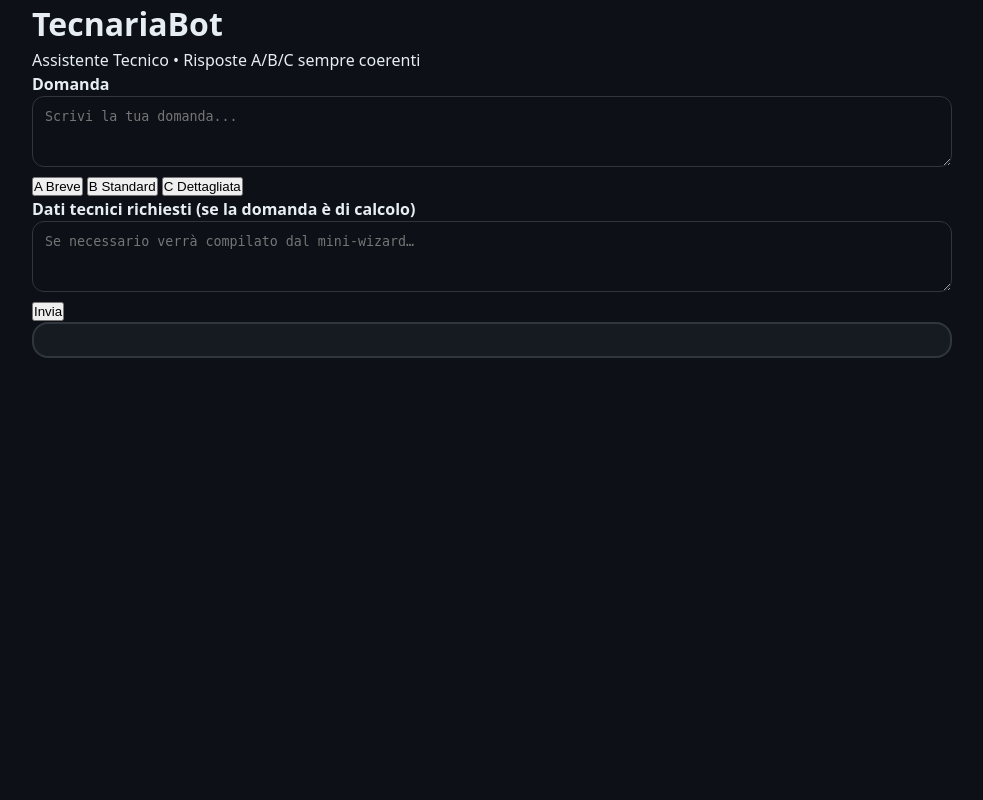
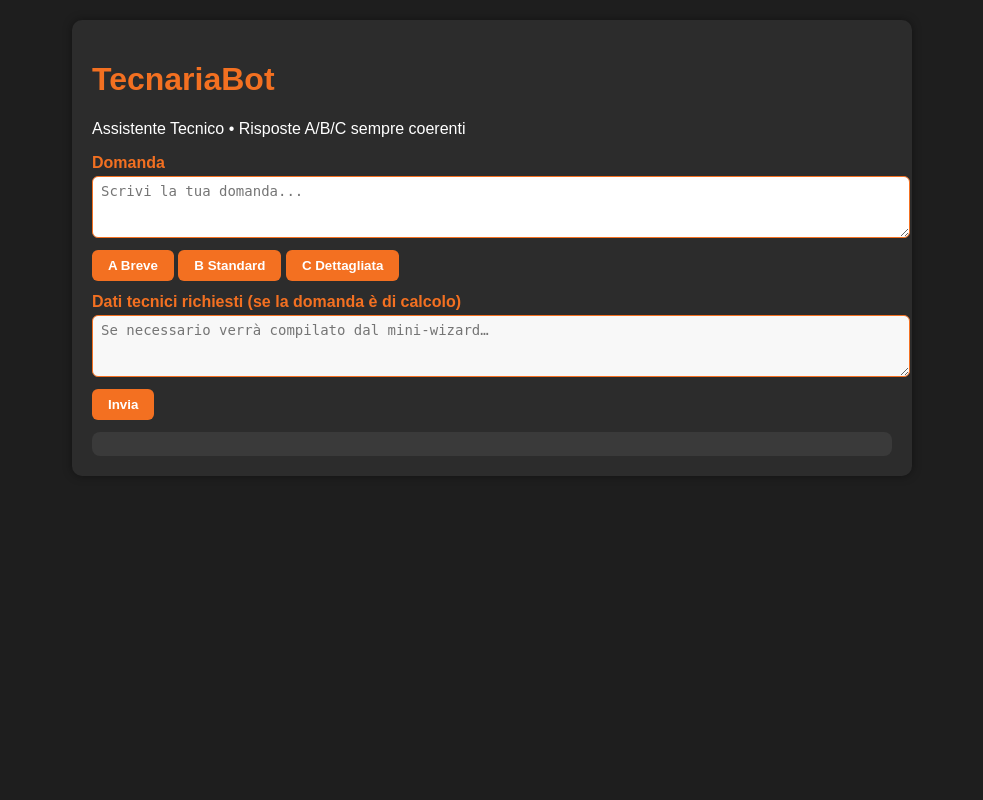
Before and after one commit to ZanRoberto/Tecnaria_V3, a Flask app: page / in a window 1280 px wide. Shown: the whole page, without its empty margins (148-1131 px from the left). Run offline with Flask 3, Linux system fonts and the light colour scheme.

Commit message:
Update style.css

```diff
--- a/static/img/style.css
+++ b/static/img/style.css
@@ -1,164 +1,81 @@
 :root {
-  --bg: #0d1117;
-  --fg: #e6edf3;
-  --muted: #8b949e;
-  --primary: #58a6ff;
-  --accent: #3fb950;
-  --card: #161b22;
-  --border: #30363d;
-  --radius: 16px;
-  --shadow: 0 8px 20px rgba(0,0,0,0.4);
-  --font: ui-sans-serif, system-ui, -apple-system, "Segoe UI", Roboto, Helvetica, Arial, sans-serif;
+  --tecnaria-orange: #f37021;
+  --light-bg: #ffffff;
+  --dark-bg: #1e1e1e;
 }
 
-/* Base */
-* { box-sizing: border-box; margin: 0; padding: 0; }
+/* Generale */
 body {
-  background: var(--bg);
-  color: var(--fg);
-  font: 16px/1.5 var(--font);
-  min-height: 100vh;
-  display: flex;
-  flex-direction: column;
-}
-.container { width: min(100%, 960px); margin: 0 auto; padding: 0 20px; }
-
-/* Header + footer */
-header, footer { text-align: center; padding: 24px; }
-header h1 { font-size: 32px; margin-bottom: 4px; }
-.subtitle { color: var(--muted); font-size: 15px; }
-footer { margin-top: auto; font-size: 13px; color: var(--muted); }
-
-/* Header con logo */
-.header-logo {
-  display: flex;
-  align-items: center;
-  gap: 16px;
-  justify-content: center;
-}
-.logo {
-  height: 60px;
-  width: auto;
-  border-radius: 8px;
-  box-shadow: var(--shadow);
+  font-family: Arial, sans-serif;
+  background-color: var(--dark-bg);
+  color: #fff;
+  margin: 0;
+  padding: 20px;
 }
 
-/* Pannelli e input */
-.panel {
-  background: var(--card);
-  border: 1px solid var(--border);
-  border-radius: var(--radius);
+.container {
+  max-width: 800px;
+  margin: auto;
+  background: #2c2c2c;
   padding: 20px;
-  margin: 20px 0;
-  box-shadow: var(--shadow);
-}
-.label { font-size: 14px; margin-bottom: 8px; color: var(--muted); }
-
-textarea, input[type="text"], input[type="number"], select {
-  width: 100%;
-  background: #0d1117;
-  border: 1px solid var(--border);
-  border-radius: 12px;
-  color: var(--fg);
-  padding: 12px;
-}
-textarea:focus, input:focus, select:focus {
-  border-color: var(--primary);
-  outline: none;
-  box-shadow: 0 0 0 2px rgba(88,166,255,0.15);
+  border-radius: 10px;
+  box-shadow: 0 0 10px rgba(0,0,0,0.4);
 }
 
-/* Griglia card modalità */
-.grid { display: grid; grid-template-columns: repeat(3, 1fr); gap: 16px; }
-@media (max-width: 800px) { .grid { grid-template-columns: 1fr; } }
-
-.card {
-  background: var(--card);
-  border: 2px solid var(--border);
-  border-radius: var(--radius);
-  padding: 16px;
-  cursor: pointer;
-  transition: transform 0.15s ease, border-color 0.15s ease, background 0.15s ease;
-  text-align: left;
-}
-.card:hover { transform: translateY(-3px); border-color: var(--primary); }
-.card.active { border-color: var(--accent); background: #1a222e; }
-.card h3 { margin: 10px 0 6px; }
-.card p { color: var(--muted); font-size: 14px; }
-.badge {
-  display: inline-block;
-  background: linear-gradient(135deg, var(--primary), var(--accent));
-  color: #fff; padding: 4px 8px; border-radius: 8px;
-  font-weight: 700; font-size: 13px; box-shadow: var(--shadow);
+h1 {
+  color: var(--tecnaria-orange);
 }
 
-/* Azioni */
-.actions { margin-top: 10px; display: flex; gap: 10px; align-items: center; }
-.primary {
-  background: linear-gradient(135deg, var(--primary), var(--accent));
-  border: none; color: #0d1117; font-weight: 700;
-  padding: 12px 20px; border-radius: 12px; cursor: pointer; box-shadow: var(--shadow);
-}
-.primary:disabled { opacity: 0.6; cursor: not-allowed; }
-.ghost {
-  background: transparent; border: 1px solid var(--border);
-  border-radius: 8px; padding: 6px 12px; color: var(--fg); cursor: pointer;
-}
-.hint { font-size: 13px; color: var(--muted); }
-.status { margin-top: 10px; color: var(--muted); }
-
-/* Risultato */
-.result-header {
-  display: flex; justify-content: space-between; align-items: center; margin-bottom: 8px;
-}
-.result {
-  background: #0d1117; border: 1px solid var(--border);
-  border-radius: 12px; padding: 12px; min-height: 150px; white-space: pre-wrap;
+/* Label */
+label {
+  display: block;
+  margin-top: 12px;
+  color: var(--tecnaria-orange);
+  font-weight: bold;
 }
 
-/* Allegati / Note collegate */
-.attach-grid {
-  display: grid;
-  grid-template-columns: repeat(3, minmax(0,1fr));
-  gap: 12px;
-}
-@media (max-width: 800px){ .attach-grid { grid-template-columns: 1fr; } }
-
-.attach-card {
-  display: flex; align-items: center; justify-content: center;
-  background: var(--card); border: 1px solid var(--border);
-  border-radius: 12px; min-height: 100px; padding: 10px;
-  text-decoration: none; color: var(--fg); box-shadow: var(--shadow);
-  transition: transform .12s ease, border-color .12s ease;
-}
-.attach-card:hover { transform: translateY(-2px); border-color: var(--primary); }
-.attach-card img { max-width: 100%; max-height: 200px; border-radius: 8px; display: block; }
-.attach-card.pdf { font-weight: 700; }
-.attach-card.link { color: var(--muted); font-size: 14px; word-break: break-all; }
-
-/* Contesti rapidi + mini-form CTF */
-.quick-head { display: flex; align-items: center; justify-content: space-between; margin-bottom: 8px; }
-.quick-toggle { color: var(--muted); font-size: 14px; display: flex; align-items: center; gap: 8px; }
-
-.chips { display: flex; flex-wrap: wrap; gap: 8px; margin-bottom: 10px; }
-.chip {
-  background: #0d1117; border: 1px solid var(--border); color: var(--fg);
-  padding: 6px 10px; border-radius: 999px; cursor: pointer; transition: border-color .12s ease, transform .12s ease;
-}
-.chip:hover { border-color: var(--primary); transform: translateY(-1px); }
-
-.ctf-form { display: grid; grid-template-columns: repeat(3, minmax(0,1fr)); gap: 10px; }
-@media (max-width: 820px){ .ctf-form { grid-template-columns: 1fr; } }
-.ctf-form .row { display: flex; flex-direction: column; gap: 6px; }
-.ctf-form label { font-size: 13px; color: var(--muted); }
-.ctf-form input, .ctf-form select {
-  background: #0d1117; color: var(--fg); border: 1px solid var(--border);
-  border-radius: 10px; padding: 8px 10px;
+/* Input, textarea, select */
+textarea, input, select {
+  width: 100%;
+  background-color: var(--light-bg);
+  color: #000;
+  border: 1px solid var(--tecnaria-orange);
+  border-radius: 6px;
+  padding: 6px 8px;
+  margin-top: 4px;
+  margin-bottom: 8px;
+  font-size: 14px;
 }
 
-/* Accessibilità focus per bottoni/card */
-button:focus-visible, .card:focus-visible, .chip:focus-visible, .ghost:focus-visible, .primary:focus-visible, a.attach-card:focus-visible {
-  outline: 2px solid var(--primary);
-  outline-offset: 2px;
-  border-radius: 12px;
+textarea[readonly] {
+  background-color: #f8f8f8;
+  color: #555;
 }
+
+/* Bottoni */
+button {
+  background-color: var(--tecnaria-orange);
+  color: #fff;
+  border: none;
+  padding: 8px 16px;
+  border-radius: 6px;
+  cursor: pointer;
+  font-weight: bold;
+}
+button:hover {
+  opacity: 0.9;
+}
+
+/* Card */
+.card {
+  background: #3a3a3a;
+  padding: 12px;
+  border-radius: 8px;
+  margin-top: 12px;
+}
+
+/* Campi obbligatori */
+input.required, select.required {
+  border: 2px solid var(--tecnaria-orange);
+  box-shadow: 0 0 4px var(--tecnaria-orange);
+}
```
